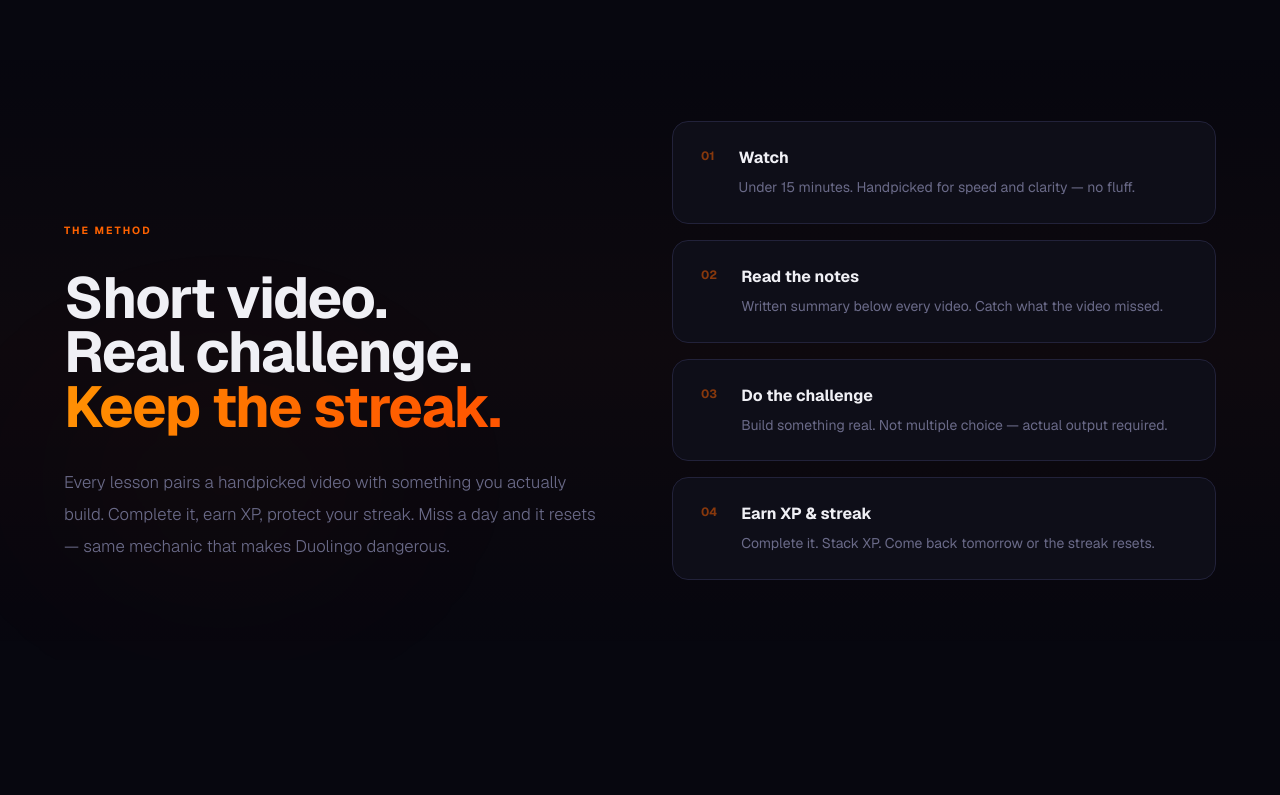
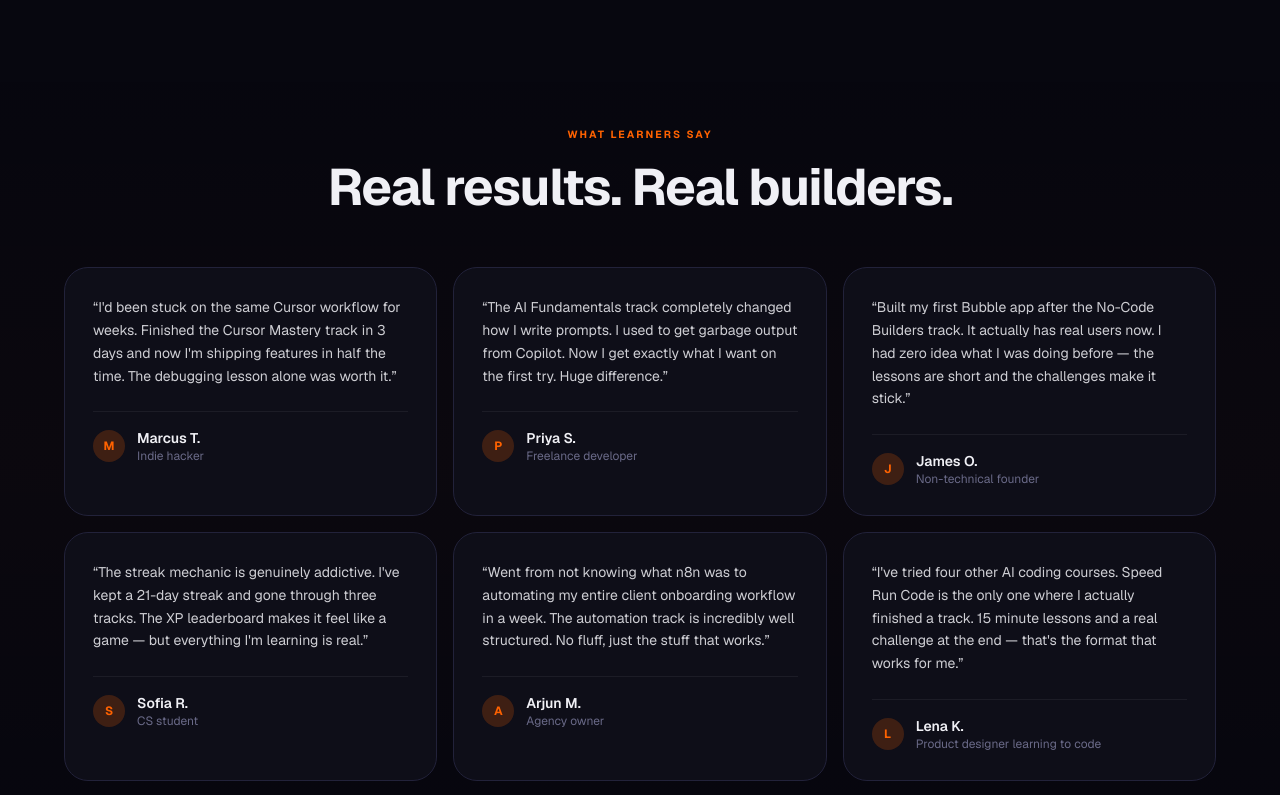
Before and after one commit to JARVIS-glich/speedruncode, a Next.js app: page / in a window 1280 px wide. Shown: the part 1520-2315 px from the top of the page. Built offline with nearby package versions, Linux system fonts and the light colour scheme; no server answers.

Commit message:
feat: add reviews section to landing page

```diff
--- a/src/app/page.tsx
+++ b/src/app/page.tsx
@@ -15,6 +15,45 @@ const TICKER = [
   "+10 XP earned","7-day streak","Lesson complete","Rank #12",
   "+20 XP earned","14-day streak","Track complete","Challenge done",
   "+15 XP earned","Rank #5","30-day streak","Level unlocked",
+];
+
+const REVIEWS = [
+  {
+    name: "Marcus T.",
+    handle: "@marcus_builds",
+    text: "I'd been stuck on the same Cursor workflow for weeks. Finished the Cursor Mastery track in 3 days and now I'm shipping features in half the time. The debugging lesson alone was worth it.",
+    role: "Indie hacker",
+  },
+  {
+    name: "Priya S.",
+    handle: "@priya_codes",
+    text: "The AI Fundamentals track completely changed how I write prompts. I used to get garbage output from Copilot. Now I get exactly what I want on the first try. Huge difference.",
+    role: "Freelance developer",
+  },
+  {
+    name: "James O.",
+    handle: "@jamesobi",
+    text: "Built my first Bubble app after the No-Code Builders track. It actually has real users now. I had zero idea what I was doing before — the lessons are short and the challenges make it stick.",
+    role: "Non-technical founder",
+  },
+  {
+    name: "Sofia R.",
+    handle: "@sofiadev",
+    text: "The streak mechanic is genuinely addictive. I've kept a 21-day streak and gone through three tracks. The XP leaderboard makes it feel like a game — but everything I'm learning is real.",
+    role: "CS student",
+  },
+  {
+    name: "Arjun M.",
+    handle: "@arjun_ships",
+    text: "Went from not knowing what n8n was to automating my entire client onboarding workflow in a week. The automation track is incredibly well structured. No fluff, just the stuff that works.",
+    role: "Agency owner",
+  },
+  {
+    name: "Lena K.",
+    handle: "@lenabuilds",
+    text: "I've tried four other AI coding courses. Speed Run Code is the only one where I actually finished a track. 15 minute lessons and a real challenge at the end — that's the format that works for me.",
+    role: "Product designer learning to code",
+  },
 ];
 
 export default async function HomePage() {
@@ -144,6 +183,47 @@ export default async function HomePage() {
         </div>
       </section>
 
+      {/* ── REVIEWS ──────────────────────────────────────────── */}
+      <section className="relative px-6 py-20 overflow-hidden"
+        style={{ background: "linear-gradient(180deg, transparent 0%, rgba(255,98,0,0.02) 50%, transparent 100%)" }}>
+        <div className="mx-auto max-w-6xl">
+          <div className="mb-14 text-center">
+            <p className="section-label justify-center mb-5">What learners say</p>
+            <h2 className="font-bold tracking-[-0.025em] leading-[0.95]"
+              style={{ fontSize: "clamp(2rem, 4vw, 3.5rem)" }}>
+              Real results. Real builders.
+            </h2>
+          </div>
+
+          <div className="grid gap-4 sm:grid-cols-2 lg:grid-cols-3">
+            {REVIEWS.map((r, i) => (
+              <div key={r.handle}
+                className={`animate-fade-up card-luxury rounded-3xl p-7`}
+                style={{ animationDelay: `${i * 0.07}s` }}>
+                {/* Quote */}
+                <p className="text-sm leading-relaxed mb-6"
+                  style={{ color: "rgba(240,240,245,0.85)" }}>
+                  &ldquo;{r.text}&rdquo;
+                </p>
+                {/* Author */}
+                <div className="flex items-center gap-3 pt-4"
+                  style={{ borderTop: "1px solid rgba(255,255,255,0.06)" }}>
+                  {/* Avatar placeholder */}
+                  <div className="w-8 h-8 rounded-full flex items-center justify-center text-xs font-bold shrink-0"
+                    style={{ background: "rgba(255,98,0,0.2)", color: "var(--accent)" }}>
+                    {r.name.charAt(0)}
+                  </div>
+                  <div>
+                    <p className="text-sm font-semibold">{r.name}</p>
+                    <p className="text-xs" style={{ color: "var(--muted)" }}>{r.role}</p>
+                  </div>
+                </div>
+              </div>
+            ))}
+          </div>
+        </div>
+      </section>
+
       {/* ── THE METHOD ───────────────────────────────────────── */}
       <section className="relative px-6 py-20 overflow-hidden"
         style={{ background: "linear-gradient(180deg, transparent 0%, rgba(255,98,0,0.03) 50%, transparent 100%)" }}>
```
